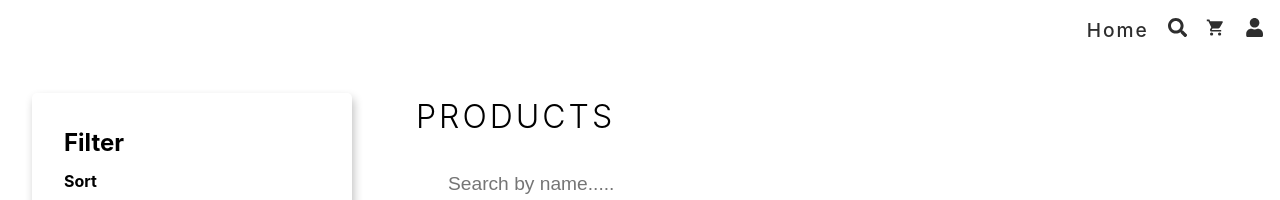
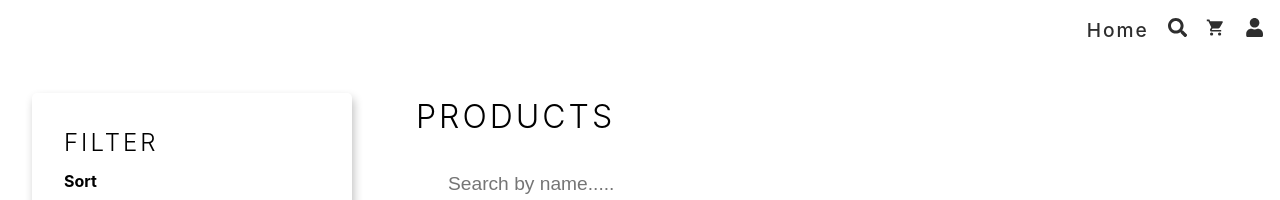
Before and after one commit to realsoumyadey07/E-commerce-MERN-project, a React (Vite) app: page /search in a window 1280 px wide. Shown: the top 200 px of the page. Built offline with nearby package versions, Linux system fonts and the light colour scheme.

Commit message:
small issue solved

```diff
--- a/src/styles/_search.scss
+++ b/src/styles/_search.scss
@@ -8,7 +8,7 @@
           padding: 2rem;
           border-radius: 5px;
           @include flex(column, flex-start, stretch, 0.5rem);
-          h2 > {
+          >h2 {
                @include heading;
           }
           >div {
```
